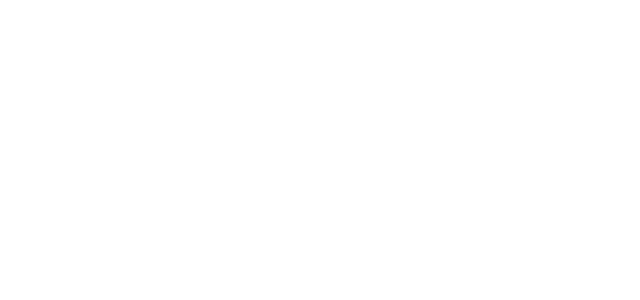
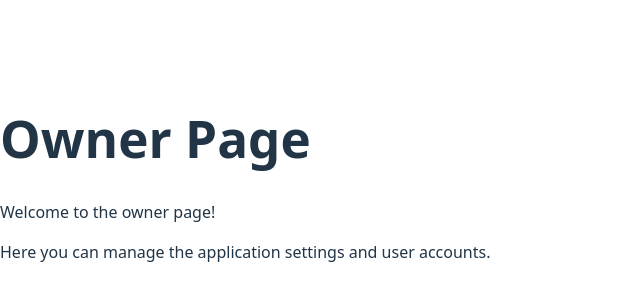
Before and after one commit to kartikeya-kash/QuickCourt_Personal, a React (Vite) app: page /owner in a window 1280 px wide. Before the commit this address had no page. Shown: the part 222-522 px from the top of the page, without its empty margins (0-640 px from the left). Built offline with nearby package versions, Linux system fonts and the light colour scheme; the HTML template or start-up script is replaced by a standard one.

Commit message:
added owner page

```diff
--- a/src/App.jsx
+++ b/src/App.jsx
@@ -3,6 +3,7 @@
 import Home from "./pages/home";
 import Login from "./pages/login";
 import Register from "./pages/register";
+import Owner from "./pages/owner";
 
 
 function App() {
@@ -11,6 +12,9 @@
       <Route path="/" element={<Home />} />
       <Route path="/login" element={<Login />} />
       <Route path="/register" element={<Register />} />
+      <Route path="/owner" element={<Owner />} />
+      {/* Add more routes as needed */}
+
     </Routes>
   );
 }
--- a/src/pages/login.jsx
+++ b/src/pages/login.jsx
@@ -1,5 +1,6 @@
 import React, { useState } from "react";
 import { useNavigate } from "react-router-dom";
+import Owner from "./owner";
 
 function Login() {
 const [username, setUsername] = useState("");
@@ -9,7 +10,10 @@
 
 const handellogin = async (e) => {
   e.preventDefault();
-
+if(username === "owner" || password === "owner") {
+navigate("/owner");
+return;
+}
   const response = await fetch("http://localhost:5005/login", {
     method: "POST",
     headers: { "Content-Type": "application/json" },
--- /dev/null
+++ b/src/pages/owner.jsx
@@ -0,0 +1,13 @@
+import React from "react";
+
+const Owner = () => {
+  return (
+    <div>
+      <h1>Owner Page</h1>
+      <p>Welcome to the owner page!</p>
+      <p>Here you can manage the application settings and user accounts.</p>
+    </div>
+  );
+}
+
+export default Owner;
```
